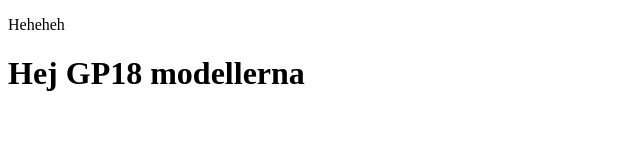
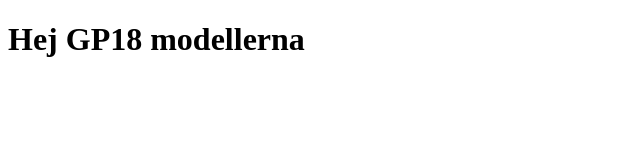
Before and after one commit to petterssonm/gitBasics, a plain HTML site: page index.html in a window 1280 px wide. Shown: the whole page, without its empty margins (0-640 px from the left). Drawn offline with Linux system fonts and the light colour scheme.

Commit message:
Fix html error in index

```diff
--- a/index.html
+++ b/index.html
@@ -5,7 +5,6 @@
   <meta name="viewport" content="width=device-width, initial-scale=1.0">
   <meta http-equiv="X-UA-Compatible" content="ie=edge">
   <title>Git Basics del 2</title>
-  <p>Heheheh</p>
 </head>
 <body>
     <h1>Hej GP18 modellerna</h1>
```
